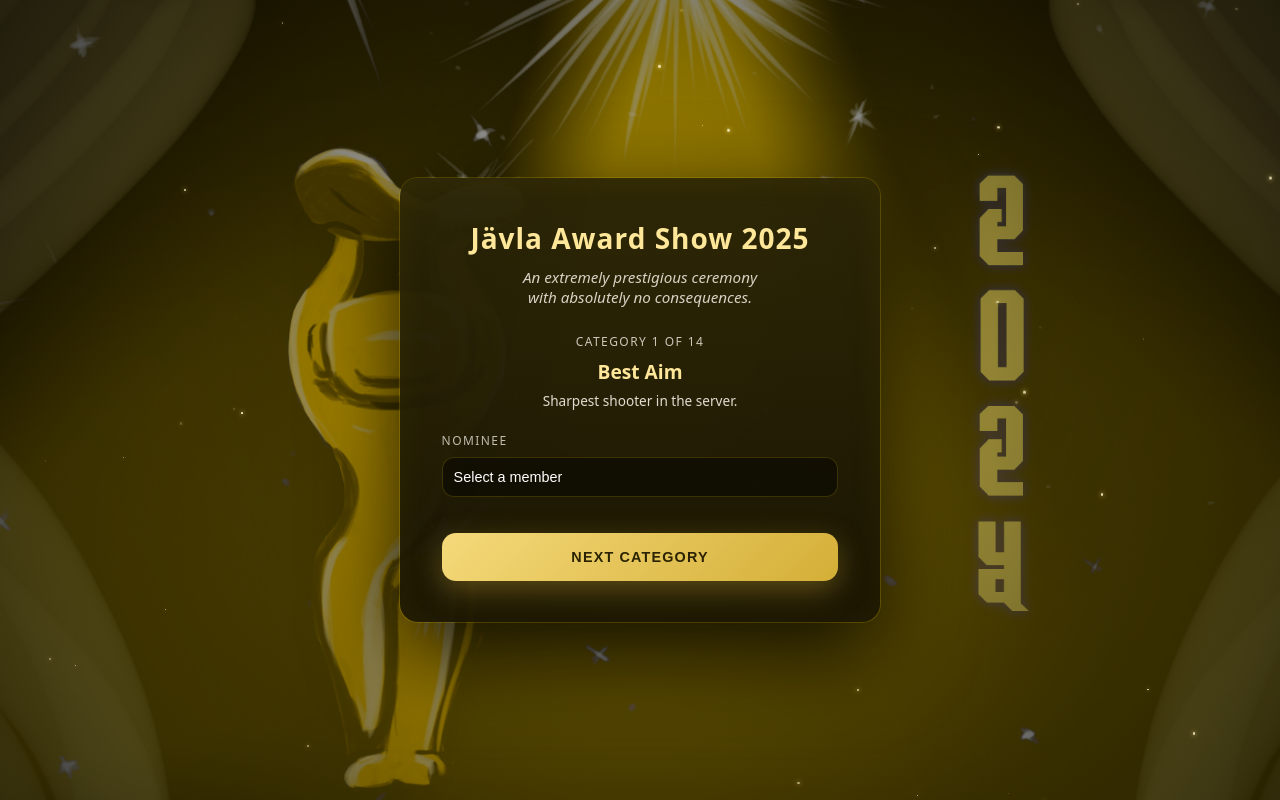
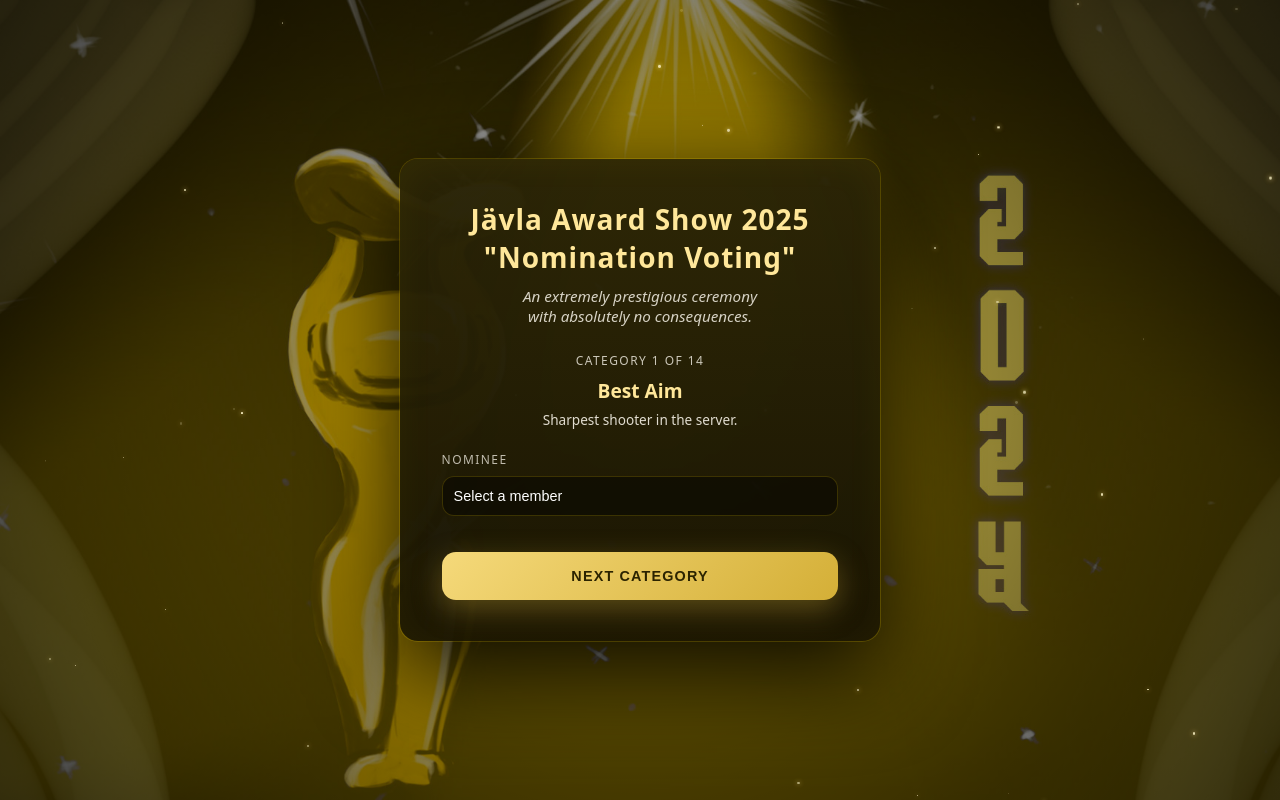
Before and after one commit to SenorPsycho/Javla-Award-Show-Nominations-Site, a plain HTML site: page index.html in a window 1280 px wide. Drawn offline with Linux system fonts and the light colour scheme.

Commit message:
Minor fixes

```diff
--- a/index.html
+++ b/index.html
@@ -198,7 +198,7 @@
     action="https://formspree.io/f/mzznajod"
     method="POST"
   >
-    <h1>Jävla Award Show 2025</h1>
+    <h1>Jävla Award Show 2025 <br>"Nomination Voting"</h1>
 
     <div class="subtitle">
       An extremely prestigious ceremony<br>
@@ -250,6 +250,7 @@
       <option value="Roxie">Roxie</option>
       <option value="sahasra">sahasra</option>
       <option value="Satkar">Satkar</option>
+      <option value="SenorPsycho">SenorPsycho</option>
       <option value="Sidhoni">Sidhoni</option>
       <option value="sonim">sonim</option>
       <option value="SquishyPotato">SquishyPotato</option>
```
